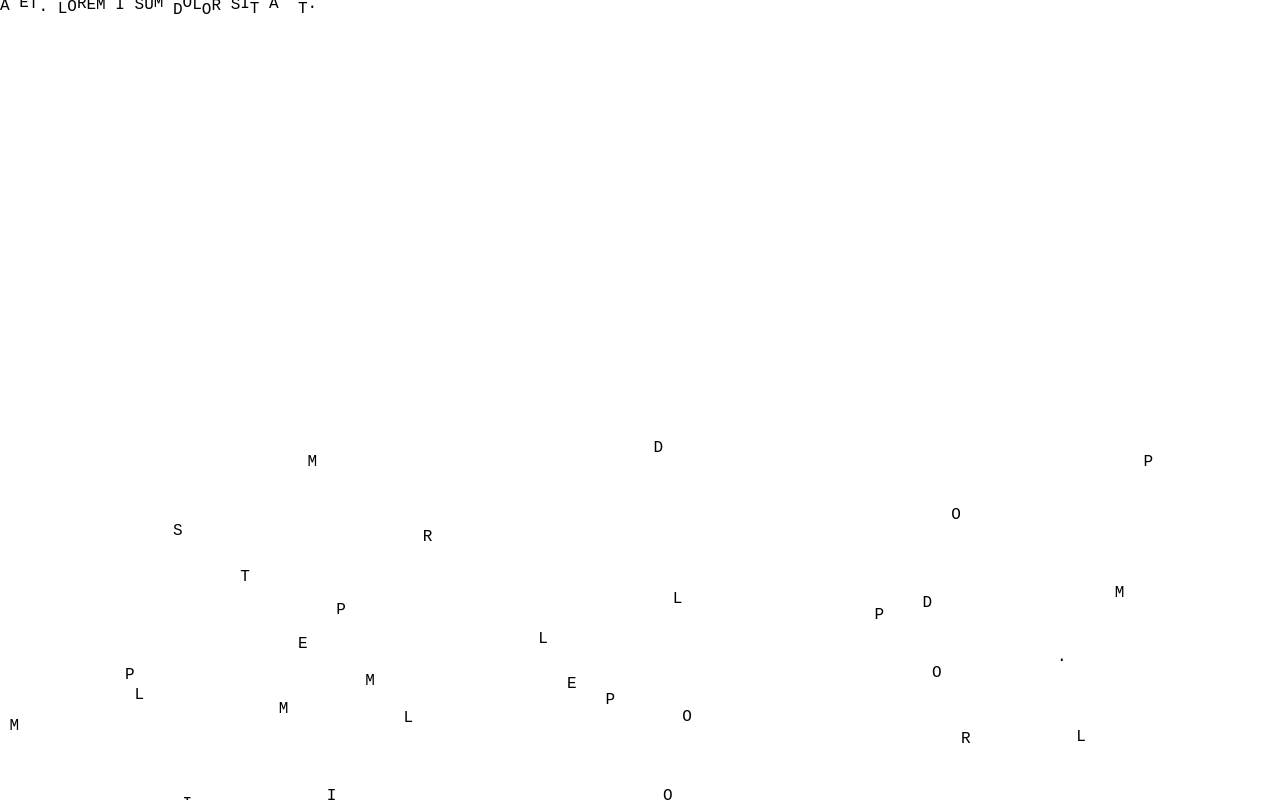
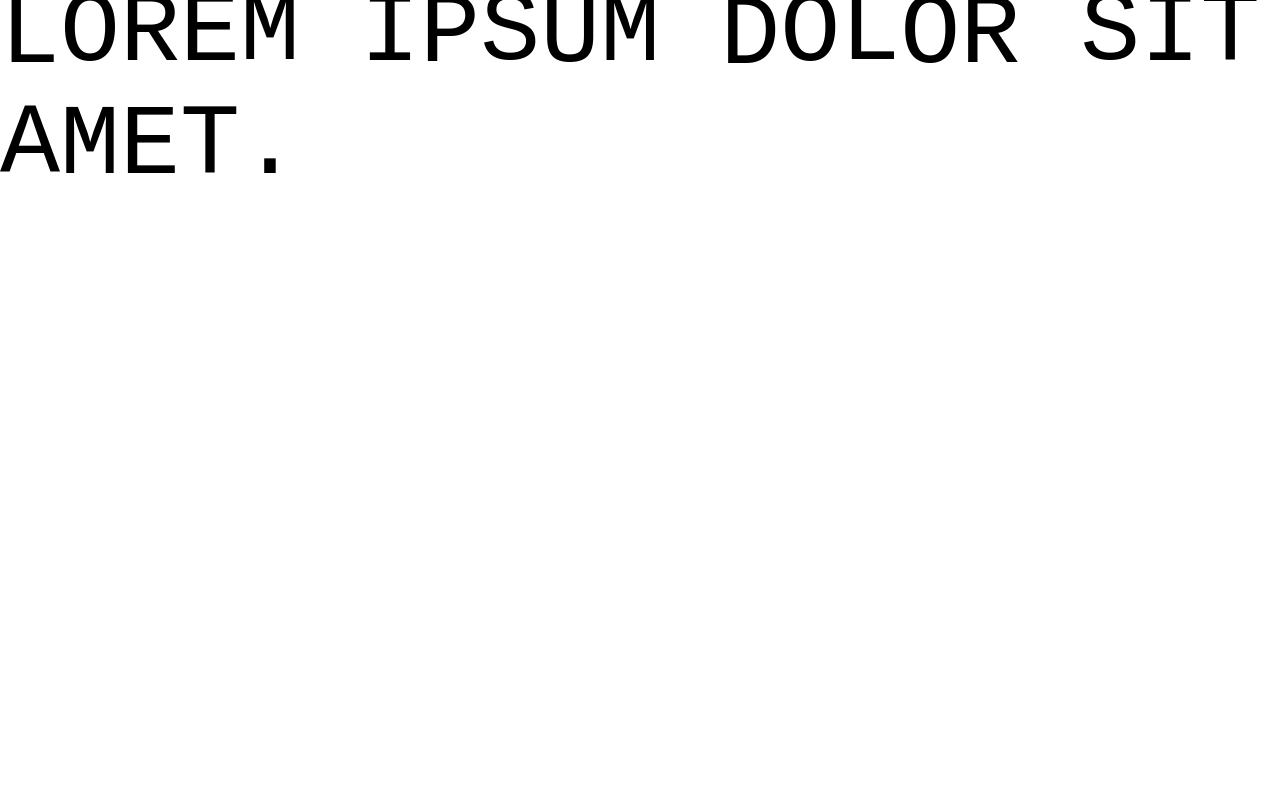
Before and after one commit to web-architecture-solutions/text-rain, a React (Create React App) app: page / in a window 1280 px wide. Built offline with nearby package versions, Linux system fonts and the light colour scheme.

Commit message:
Refactor to make relative to parent div instead of window

```diff
--- a/src/components/App/App.js
+++ b/src/components/App/App.js
@@ -3,7 +3,6 @@ import { useEffect, useRef, useState } from "react";
 import Character from "../Character/Character";
 
 import useMouseCoordinates from "../../hooks/useMouseCoordinates";
-import useWindowDimensions from "../../hooks/useWindowDimensions";
 
 import text from '../../text.json';
 
@@ -13,20 +12,21 @@ function generateRandomNumber (min, max) {
     return Math.random() * (max - min) + min;
 }
 
-function initializeSpeeds (stringLength) {
+function initializeSpeeds (stringLength, globalSpeed) {
     return new Array(stringLength)
         .fill(null)
-        .map(() => generateRandomNumber(0.2, 1));
+        .map(() => generateRandomNumber(0.2, 1) * globalSpeed);
 }
 
 const isAnimated       = true;
-const stoppingDistance = 3.1;
+const globalSpeed      = 0.5;
+const stoppingDistance = 16;
 const characters       = text.split("");
-const speeds           = initializeSpeeds(text.length);
+const localSpeeds      = initializeSpeeds(text.length, globalSpeed);
 
 function App () {
     function generateNextboundingBoxY (boundingBox, index) {
-        const normalizedMouseY  = 100 * mouseY / height;
+        const normalizedMouseY  = 100 * mouseY / textRef?.current.clientHeight;
         const distance          = boundingBox?.y - normalizedMouseY;
 
         if ((distance < 0) && (distance > -stoppingDistance)) {
@@ -34,7 +34,7 @@ function App () {
         } else if (boundingBox?.y >= 100) {
             return (boundingBox?.y % 100) - 3;
         } else {
-            return boundingBox?.y + speeds[index];
+            return boundingBox?.y + localSpeeds[index];
         }
     }
 
@@ -44,10 +44,10 @@ function App () {
         }
     }
 
+    const textRef       = useRef(null);
     const charactersRef = useRef([]);
 
     const { mouseY } = useMouseCoordinates();
-    const { height } = useWindowDimensions();
 
     const [boundingBoxes, setBoundingBoxes] = useState([]);
 
@@ -66,14 +66,14 @@ function App () {
                         y: generateNextboundingBoxY(boundingBox, index)
                     }))
                 );
-            }, 20);
+            }, 1);
             return () => clearInterval(interval);
         }
     });
 
     return (
         <div className={styles.App}>
-            <p className={styles.text}>
+            <p className={styles.text} ref={textRef}>
                 {characters.map((character, index) =>
                    <Character
                         value = {character}
--- a/src/components/App/App.module.css
+++ b/src/components/App/App.module.css
@@ -1,14 +1,14 @@
 .App {
     height: 100vh;
-
-    overflow: hidden;
 
     position: relative;
 }
 
 .text {
-    margin: 0 auto;
+    height: 100%;
+    width: 100%;
 
-    height: 100%;
-    width: fit-content;
+    margin: 0;
+
+    overflow: hidden;
 }
--- a/src/components/Character/Character.module.css
+++ b/src/components/Character/Character.module.css
@@ -1,4 +1,6 @@
 .Character {
+    font-size: 100px;
+
     position: relative;
 
     text-align: center;
--- a/src/hooks/useWindowDimensions.js
+++ /dev/null
@@ -1,25 +0,0 @@
-import { useState, useEffect } from "react";
-
-function getWindowDimensions () {
-    const { innerWidth: width, innerHeight: height } = window;
-    return { width, height };
-}
-
-export default function useWindowDimensions () {
-    const [
-        windowDimensions,
-        setWindowDimensions
-    ] = useState(getWindowDimensions());
-
-    useEffect(() => {
-        function handleResize() {
-            setWindowDimensions(getWindowDimensions());
-        }
-
-        window.addEventListener("resize", handleResize);
-
-        return () => window.removeEventListener("resize", handleResize);
-    }, []);
-
-    return windowDimensions;
-}
--- a/src/index.css
+++ b/src/index.css
@@ -7,3 +7,8 @@ body {
 
     margin: 0;
 }
+
+section {
+    height: 100vh;
+    width: 100%;
+}
--- a/src/text.json
+++ b/src/text.json
@@ -1 +1 @@
-"LOREM IPSUM DOLOR SIT AMET. LOREM IPSUM DOLOR SIT AMET. LOREM IPSUM DOLOR SIT AMET. LOREM IPSUM DOLOR SIT AMET. LOREM IPSUM DOLOR SIT AMET. LOREM IPSUM DOLOR SIT AMET."
+"LOREM IPSUM DOLOR SIT AMET."
```
